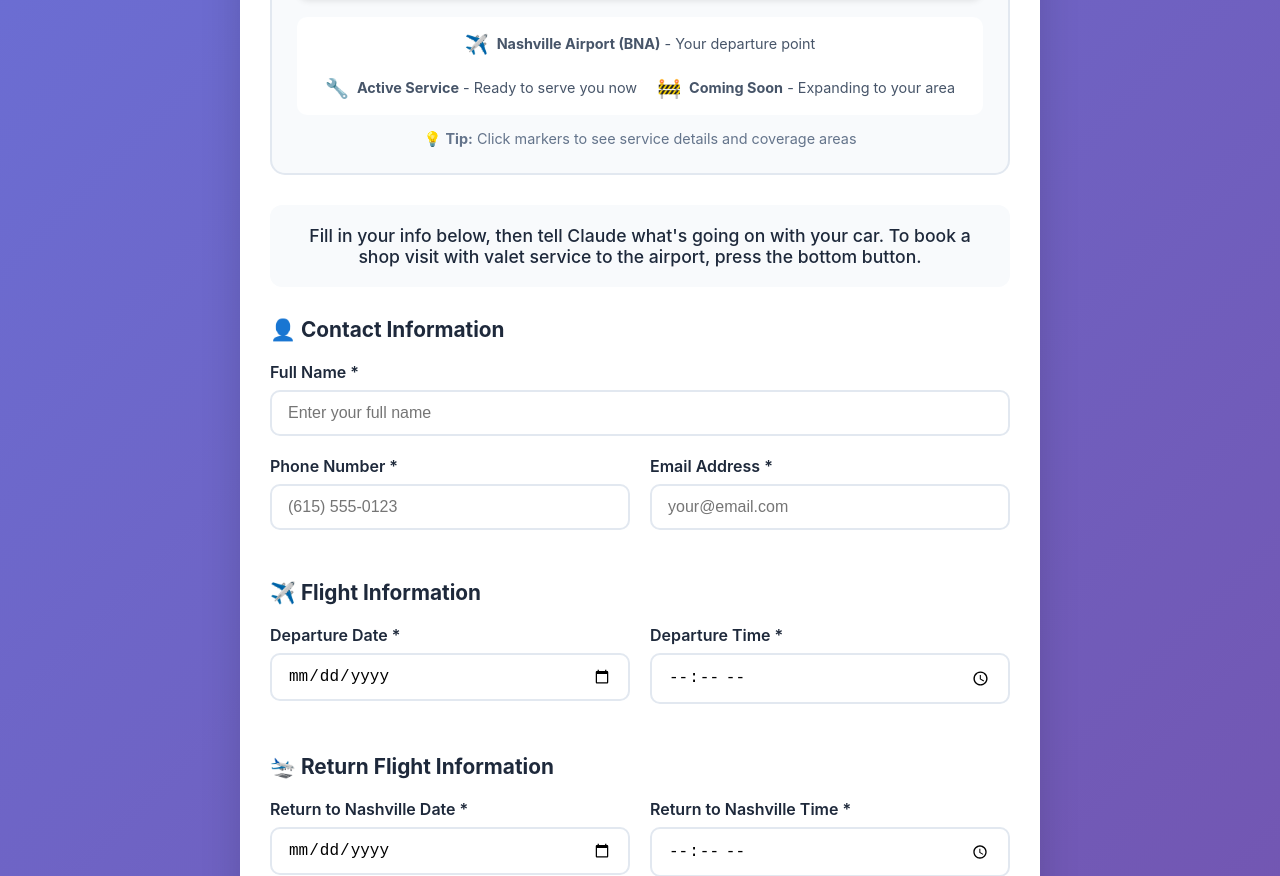
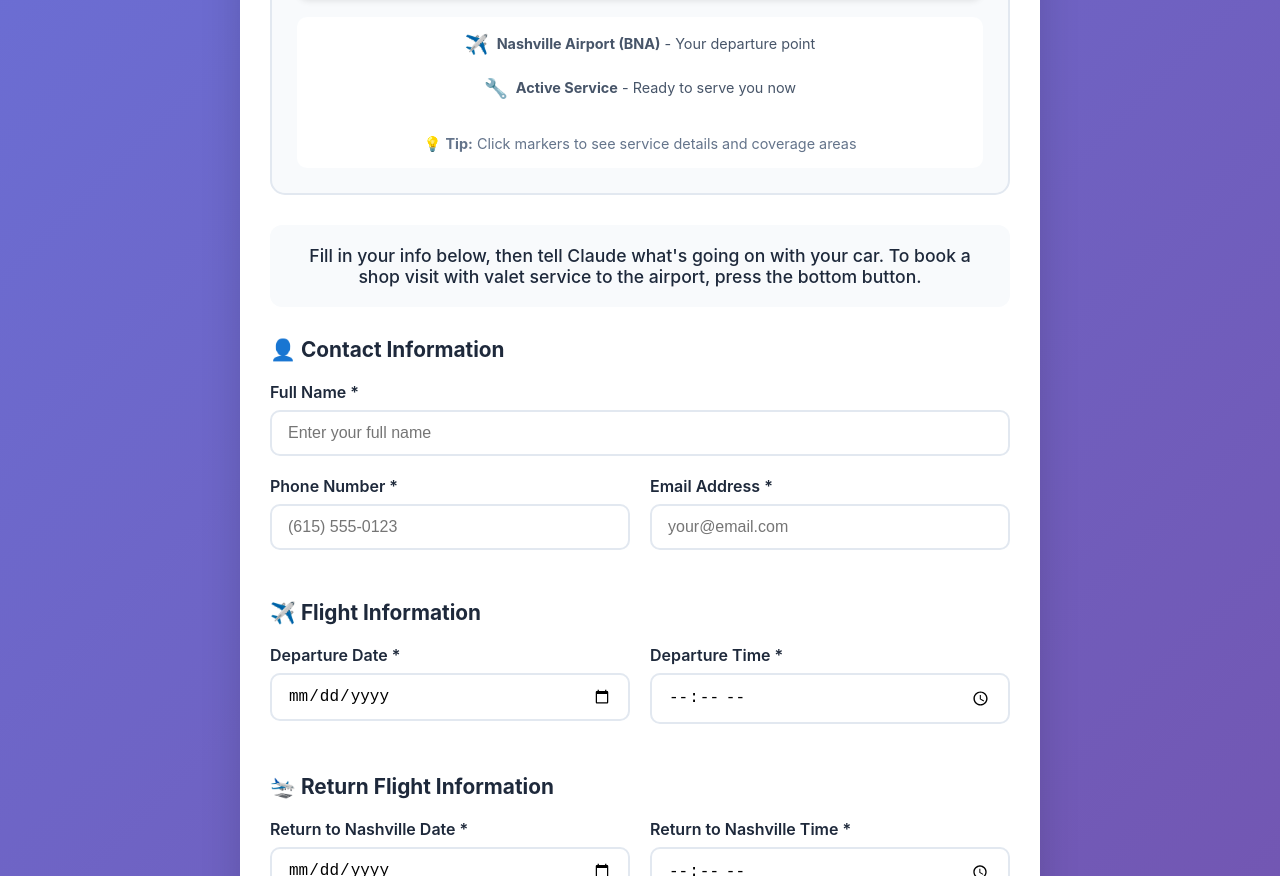
Before and after one commit to tombennin/dontpark-customer, a website: page index.html in a window 1280 px wide. Shown: the part 1613-2489 px from the top of the page. Drawn offline with Linux system fonts and the light colour scheme; some packages are replaced by stand-ins of ours; no server answers.

Commit message:
Remove legend items from index.html
Removed legend items for 'Active Service' and 'Coming Soon'.

```diff
--- a/index.html
+++ b/index.html
@@ -494,12 +494,6 @@ Don’t pay $25/day to park at BNA — improve your car instead
                         <div class="legend-icon active-service-icon">🔧</div>
                         <span><strong>Active Service</strong> - Ready to serve you now</span>
                     </div>
-                    <div class="legend-item">
-                        <div class="legend-icon coming-soon-icon">🚧</div>
-                        <span><strong>Coming Soon</strong> - Expanding to your area</span>
-                    </div>
-                </div>
-
                 <div style="text-align: center; margin-top: 15px; font-size: 0.9rem; color: #64748b;">
                     💡 <strong>Tip:</strong> Click markers to see service details and coverage areas
                 </div>
```
